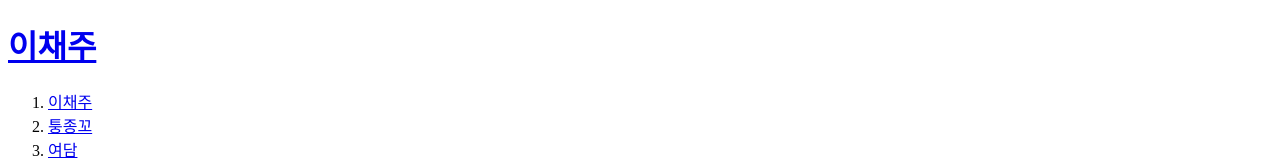
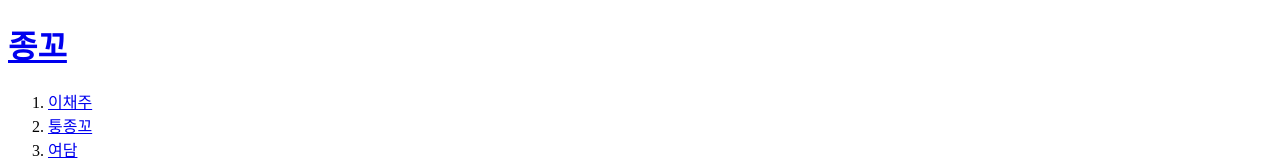
Before and after one commit to bolisnsk/cae2, a plain HTML site: page index.html in a window 1280 px wide. Shown: the top 160 px of the page. Drawn offline with Linux system fonts and the light colour scheme.

Commit message:
Update index.html

```diff
--- a/index.html
+++ b/index.html
@@ -5,7 +5,7 @@
         <meta charset="utf-8">
     </head>
     <body>
-        <h1><a href="index.html">이채주</a></h1>
+        <h1><a href="index.html">종꼬</a></h1>
         <ol>
             <li><a href="11.html">이채주</a></li>
             <li><a href="22.html">퉁종꼬</a></li>
```
